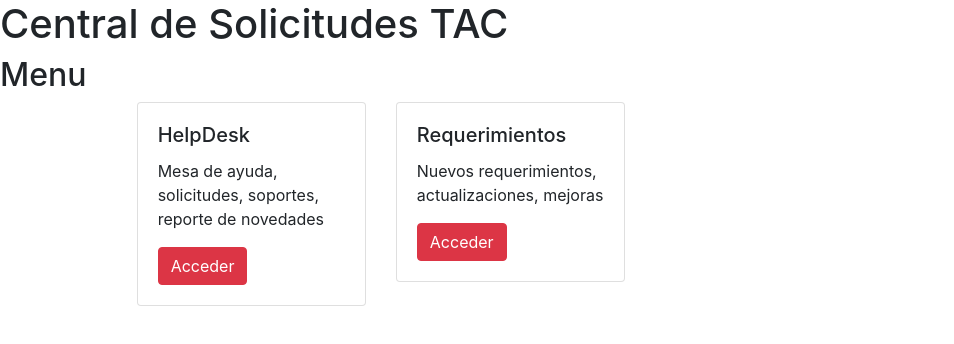
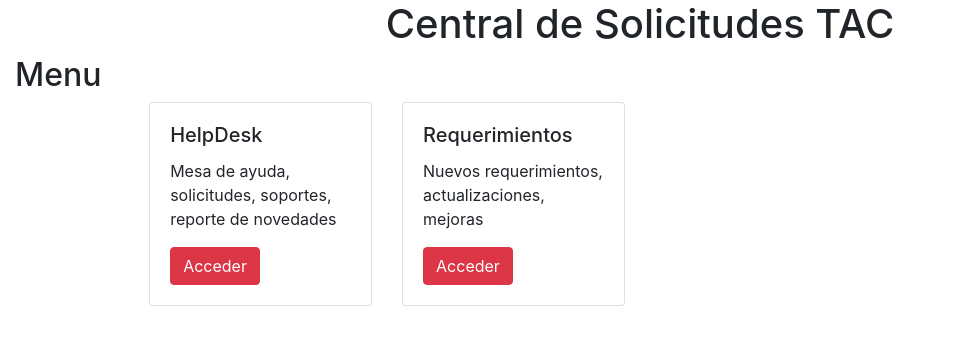
Before and after one commit to fabianleyton/DynamicNavPages, a React app: page index.html in a window 1280 px wide. Shown: the whole page, without its empty margins (0-954 px from the left). Built offline with nearby package versions, Linux system fonts and the light colour scheme; files whose address does not match are found by name.

Commit message:
minor fix

```diff
--- a/index.html
+++ b/index.html
@@ -1,14 +1,19 @@
 <!DOCTYPE html>
 <html lang="en">
+
 <head>
     <meta charset="UTF-8">
     <meta name="viewport" content="width=device-width, initial-scale=1.0">
     <meta http-equiv="X-UA-Compatible" content="ie=edge">
     <title>Dynamic Nav</title>
 </head>
+
 <body>
-    <h1>Central de Solicitudes TAC</h1>
-    <div id="home-container"></div>
-    <script src="http://localhost:9000/js/index.js"></script>
+    <div class="col-sm-12">
+        <h1 class="text-center">Central de Solicitudes TAC</h1>
+        <div id="home-container"></div>
+        <script src="http://localhost:9000/js/index.js"></script>
+    </div>
 </body>
+
 </html>
```
